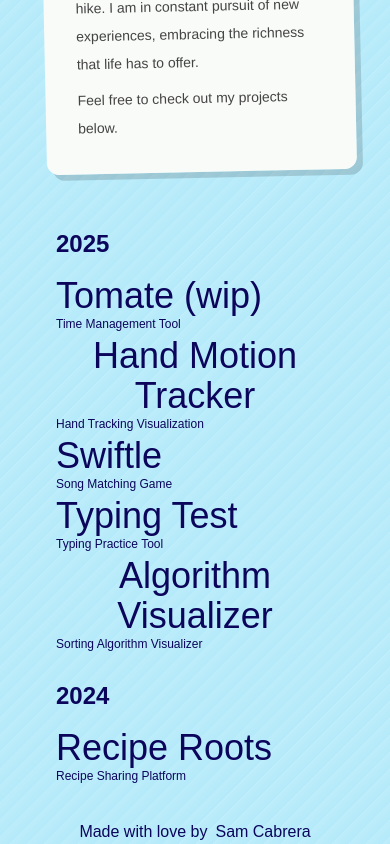
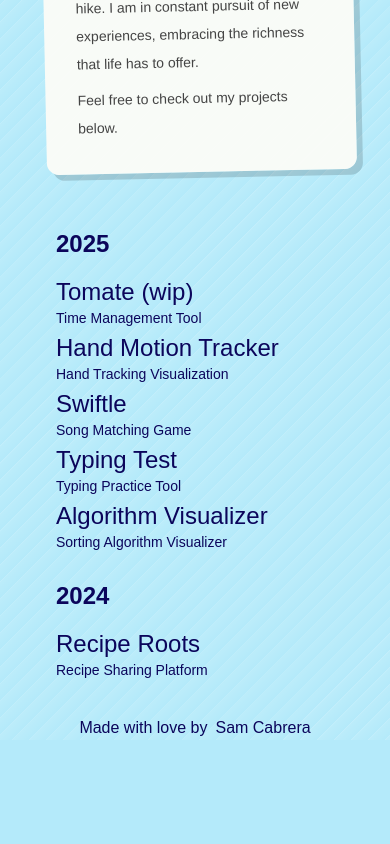
Before and after one commit to samanthacabrera/portfolio, a React (Vite) app: page / in a window 390 px wide. Shown: the part 708-1552 px from the top of the page. After the commit the page ends 1448 px from the top, so only its background shows below. Built offline with nearby package versions, Linux system fonts and the light colour scheme; a web font is replaced by a local one.

Commit message:
update project list for mobile

```diff
--- a/src/ProjectCard.jsx
+++ b/src/ProjectCard.jsx
@@ -39,7 +39,7 @@ const ProjectCard = ({ project }) => {
           href={project.github}
           target="_blank"
           rel="noopener noreferrer"
-          className="flex items-center justify-center py-1 px-8 text-xs font-bold uppercase rounded-full border border-[#0b055b] bg-pink-200/80 hover:scale-105 transition-all duration-200"
+          className="flex items-center justify-center py-1 px-4 md:px-8 text-xs font-bold uppercase rounded-full border border-[#0b055b] bg-pink-200/80 hover:scale-105 transition-all duration-200"
         >
           GitHub
         </a>
@@ -49,7 +49,7 @@ const ProjectCard = ({ project }) => {
             href={project.link}
             target="_blank"
             rel="noopener noreferrer"
-            className="flex items-center justify-center py-1 px-8 text-xs font-bold uppercase rounded-full border border-[#0b055b] bg-orange-200/80 hover:scale-105 transition-all duration-200"
+            className="flex items-center justify-center py-1 px-4 md:px-8 text-xs font-bold uppercase rounded-full border border-[#0b055b] bg-orange-200/80 hover:scale-105 transition-all duration-200"
           >
             Live Site
           </a>
--- a/src/ProjectList.jsx
+++ b/src/ProjectList.jsx
@@ -29,13 +29,13 @@ const ProjectList = () => {
               <div key={project.id}>
                 <button
                   onClick={() => toggleProject(project.id)}
-                  className="w-full flex justify-between items-center"
+                  className="w-full flex justify-between items-center text-left"
                 >
-                  <h3 className="text-4xl font-medium hover:scale-[103%] transition-all duration-300">
+                  <h3 className="text-2xl md:text-4xl font-medium hover:scale-[103%] transition-all duration-300">
                     {project.title} {project.wip && <span>(wip)</span>}
                   </h3>
                 </button>
-                <p className="text-xs pb-1">{project.projectType}</p>
+                <p className="text-sm md:text-xs pb-1">{project.projectType}</p>
                 <div
                   className={`transition-all duration-300 overflow-hidden ${
                     isOpen ? "max-h-[2000px] opacity-100 mt-4" : "max-h-0 opacity-0"
```
